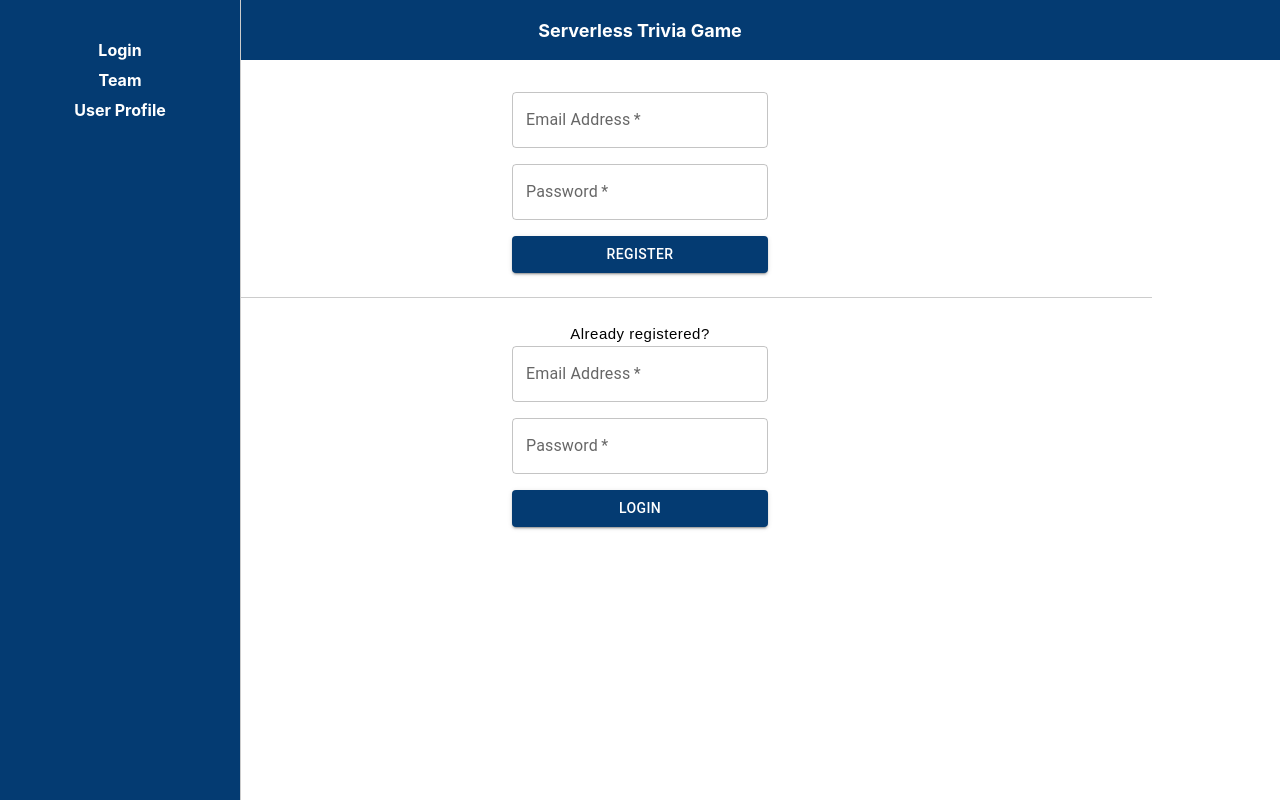
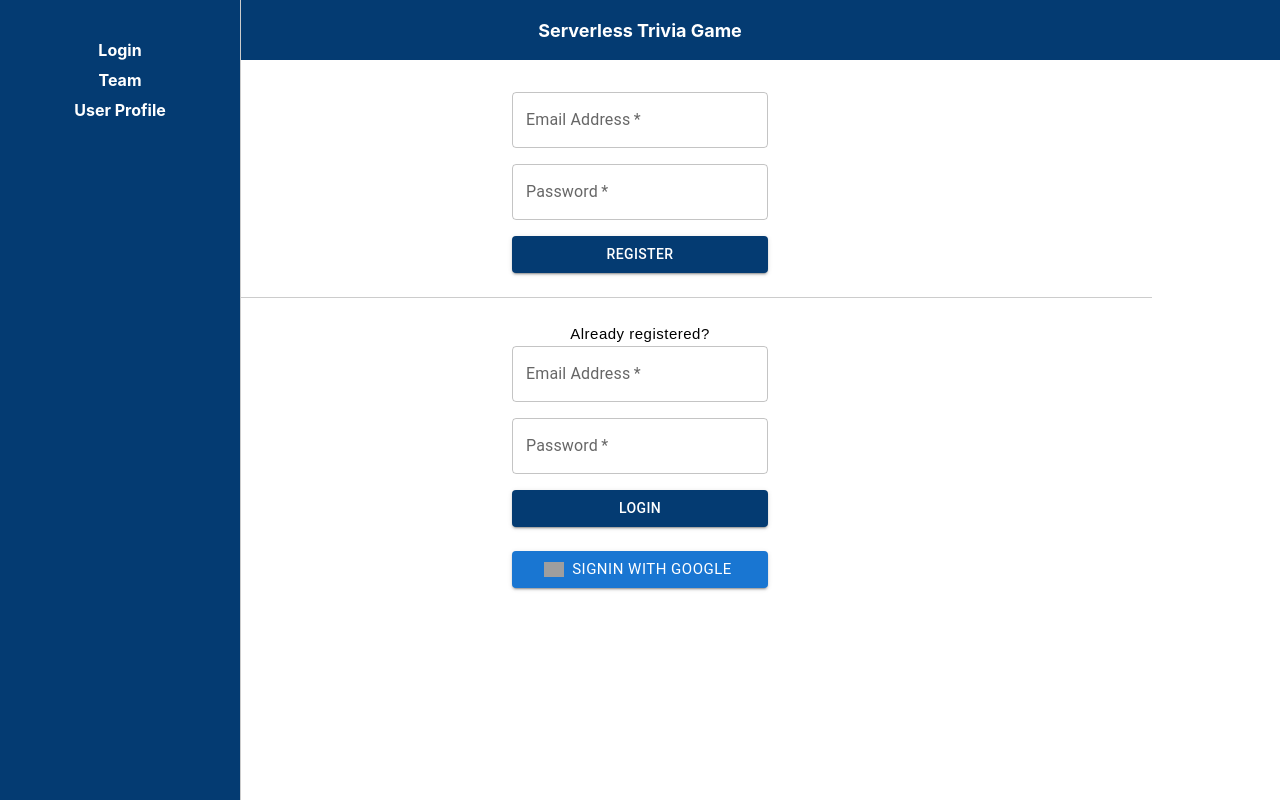
Before and after one commit to muskanvazirani/TriviaTitans---Multi-Cloud-Serverless-Application, a React (Create React App) app in the folder serverless-trivia-frontend/: page / in a window 1280 px wide. Built offline with nearby package versions, Linux system fonts and the light colour scheme; grey boxes are pictures that could not be loaded.

Commit message:
add sign in with google option

```diff
--- a/serverless-trivia-frontend/src/firebase-config.js
+++ b/serverless-trivia-frontend/src/firebase-config.js
@@ -1,5 +1,5 @@
 import { initializeApp } from "firebase/app";
-import { getAuth } from 'firebase/auth';
+import { getAuth, GoogleAuthProvider, signInWithPopup } from 'firebase/auth';
 
 const firebaseConfig = {
   apiKey: "AIzaSyBmj8EazZwuJHAG68fO5SiguRyUOTptNUg",
@@ -13,3 +13,11 @@ const firebaseConfig = {
 // Initialize Firebase
 const app = initializeApp(firebaseConfig);
 export const auth = getAuth(app);
+
+const provider = new GoogleAuthProvider();
+
+export const signInWithGoogle = () => {
+  signInWithPopup(auth, provider).then((result) => {
+    console.log('result', result);
+  }).catch((error) => console.log(error));
+}
--- a/serverless-trivia-frontend/src/pages/UserAuthentication/LoginRegister.jsx
+++ b/serverless-trivia-frontend/src/pages/UserAuthentication/LoginRegister.jsx
@@ -2,20 +2,28 @@ import React, { useState } from "react";
 import Box from "@mui/material/Box";
 import TextField from "@mui/material/TextField";
 import Button from "@mui/material/Button";
-import { createUserWithEmailAndPassword } from "firebase/auth";
+import { createUserWithEmailAndPassword, signInWithEmailAndPassword } from "firebase/auth";
 import { auth } from "../../firebase-config";
 
 function LoginRegister({ type = 'LOGIN' }) {
   const [email, setEmail] = useState("");
   const [password, setPassword] = useState("");
 
-  const register = async () => {
+  const authentication = async () => {
+    let user;
     try {
-        const user = await createUserWithEmailAndPassword(auth, email, password);
+        if(type === 'LOGIN') {
+            user = await signInWithEmailAndPassword(auth, email, password)
+         } else {
+            user = await createUserWithEmailAndPassword(auth, email, password);
+         }
     } catch (error) {
-        console.log(error);
+        console.log(error)
     }
-  };
+
+    console.log('userr', user);
+  }
+
 
   return (
     <Box
@@ -50,7 +58,7 @@ function LoginRegister({ type = 'LOGIN' }) {
           width: "20%",
           backgroundColor: "rgb(4, 59, 114)",
         }}
-        onClick={register}
+        onClick={authentication}
       >
         {type}
       </Button>
--- a/serverless-trivia-frontend/src/pages/UserAuthentication/UserAuthentication.jsx
+++ b/serverless-trivia-frontend/src/pages/UserAuthentication/UserAuthentication.jsx
@@ -2,6 +2,8 @@ import React from "react";
 import LoginRegister from "./LoginRegister";
 import Box from "@mui/material/Box";
 import Typography from "@mui/material/Typography";
+import Button from "@mui/material/Button";
+import { signInWithGoogle } from "../../firebase-config";
 
 const UserAuthentication = () => {
   return (
@@ -31,6 +33,31 @@ const UserAuthentication = () => {
           Already registered?
         </Typography>
         <LoginRegister />
+        <Box marginTop={3}>
+          <Button
+            variant="contained"
+            size="medium"
+            color="primary"
+            startIcon={
+              <img
+                width={20}
+                src="https://upload.wikimedia.org/wikipedia/commons/thumb/5/53/Google_%22G%22_Logo.svg/588px-Google_%22G%22_Logo.svg.png"
+                alt="Google Icon"
+              />
+            }
+            sx={{
+              width: "20%",
+            }}
+            onClick={signInWithGoogle}
+          >
+            <Typography
+              variant="caption"
+              sx={{ textAlign: "center", fontFamily: "Roboto", fontSize: 15 }}
+            >
+              SIGNIN WITH GOOGLE
+            </Typography>
+          </Button>
+        </Box>
       </Box>
     </div>
   );
```
